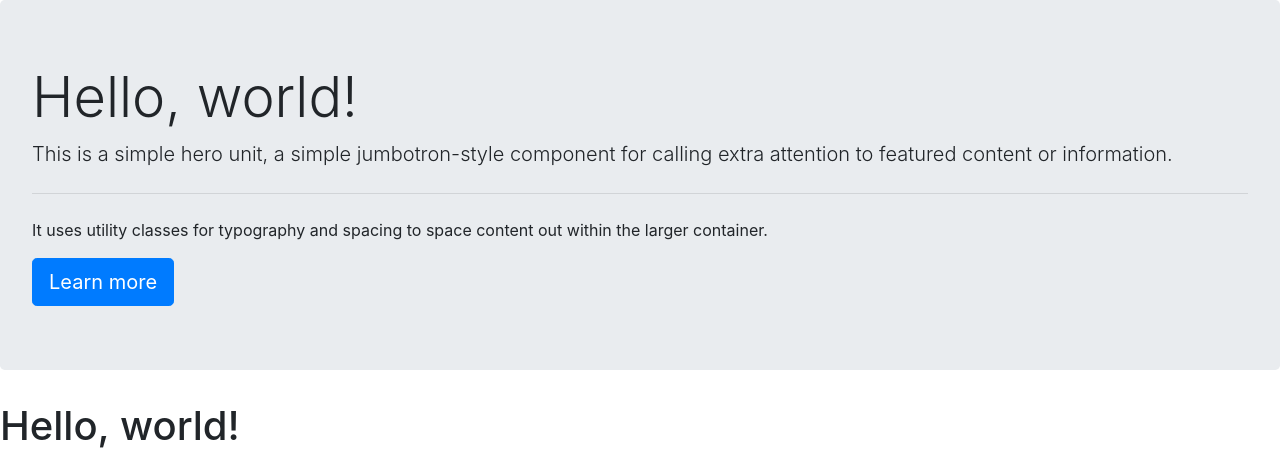
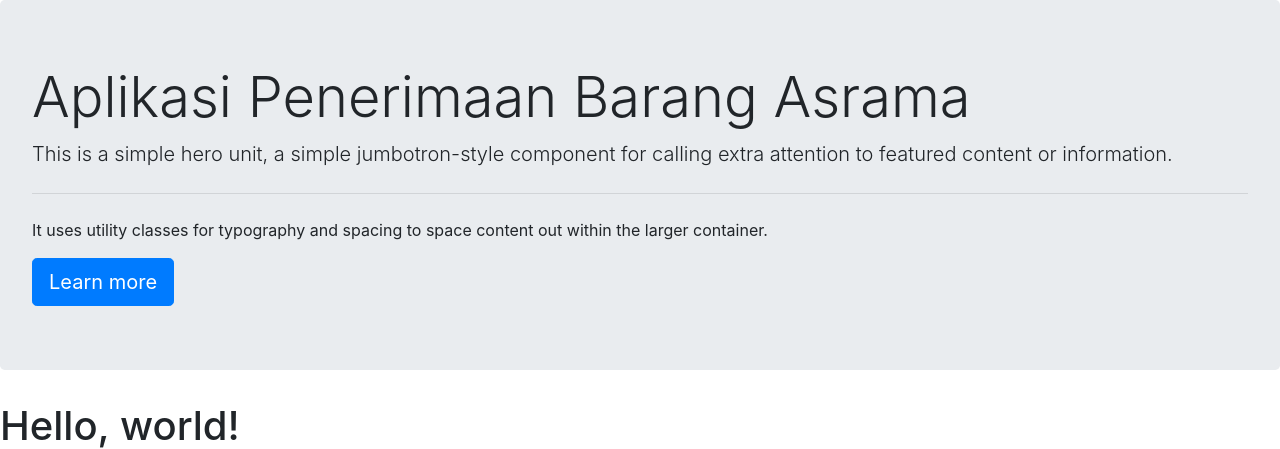
Before and after one commit to MuthiaDwirza/TugasPaket, a PHP site: page / in a window 1280 px wide. Shown: the top 449 px of the page. Run offline with PHP 8.4, Linux system fonts and the light colour scheme.

Commit message:
Ubah Judul

```diff
--- a/index.php
+++ b/index.php
@@ -12,7 +12,7 @@
   </head>
   <body>
   <div class="jumbotron">
-    <h1 class="display-4">Hello, world!</h1>
+    <h1 class="display-4">Aplikasi Penerimaan Barang Asrama</h1>
     <p class="lead">This is a simple hero unit, a simple jumbotron-style component for calling extra attention to featured content or information.</p>
     <hr class="my-4">
     <p>It uses utility classes for typography and spacing to space content out within the larger container.</p>
```
